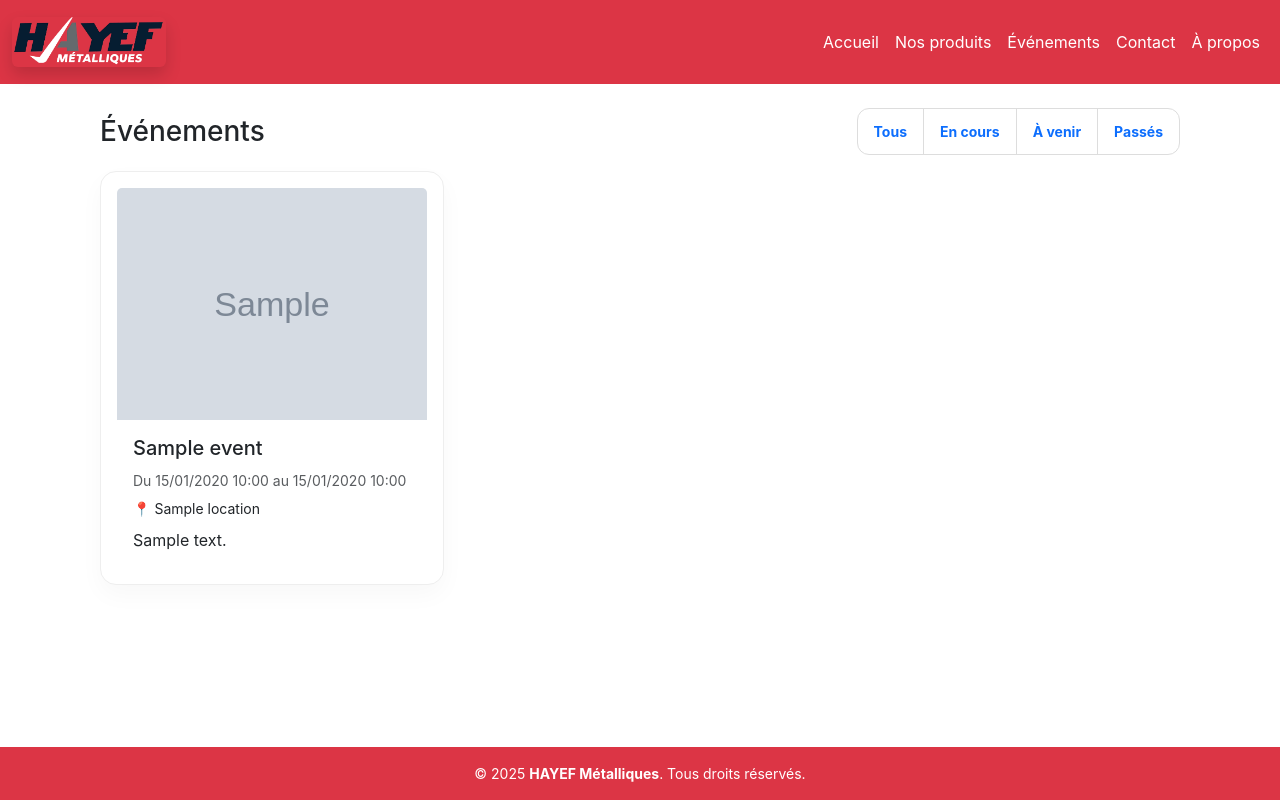
After one commit to HocineBouss/hayef-metalliques, a Symfony app: template templates/events/index.html.twig in a window 1280 px wide. The commit adds this page. Run offline with Twig, Linux system fonts and the light colour scheme; the template is opened without the code that fills it: most values are stand-ins (such as "Sample title", 1, 10 or a date in 2020); grey boxes marked "Sample" are stand-in pictures; style sheets or scripts are compiled from the project's sources; some libraries are stand-ins or nearby versions.

Commit message:
ajout events dans l'app

```diff
--- a/composer.json
+++ b/composer.json
@@ -71,6 +71,6 @@
         }
     },
     "require-dev": {
-        "symfony/maker-bundle": "*"
+        "symfony/maker-bundle": "^1.65"
     }
 }
--- a/config/services.yaml
+++ b/config/services.yaml
@@ -18,3 +18,6 @@ services:
 
     # add more service definitions when explicit configuration is needed
     # please note that last definitions always *replace* previous ones
+    App\Service\EventProvider:
+        arguments:
+            $projectDir: '%kernel.project_dir%'
--- a/templates/base.html.twig
+++ b/templates/base.html.twig
@@ -33,6 +33,7 @@
           <ul class="navbar-nav">
             <li class="nav-item"><a href="{{ path('app_home') }}" class="nav-link text-white">Accueil</a></li>
             <li class="nav-item"><a href="{{ path('app_produits') }}" class="nav-link text-white">Nos produits</a></li>
+            <li class="nav-item"><a href="{{ path('events_index') }}" class="nav-link text-white">Événements</a></li>
             <li class="nav-item"><a href="{{ path('app_contact') }}" class="nav-link text-white">Contact</a></li>
             <li class="nav-item"><a href="{{ path('app_apropos') }}" class="nav-link text-white">À propos</a></li>
           </ul>
@@ -53,6 +54,136 @@
     </div>
   </footer>
 
+  {# MODAL ÉVÉNEMENT EN AVANT #}
+  {% if highlightedEvent is defined and highlightedEvent %}
+    <div class="modal fade" id="eventAlertModal" tabindex="-1" aria-labelledby="eventAlertLabel" aria-hidden="true">
+      {# modal-xl = plus grande, max-width géré par Bootstrap #}
+      <div class="modal-dialog modal-xl modal-dialog-centered">
+        <div class="modal-content">
+          <div class="modal-header">
+            <h1 class="modal-title fs-5" id="eventAlertLabel">
+              Événement à ne pas manquer
+            </h1>
+            <button type="button" class="btn-close" data-bs-dismiss="modal" aria-label="Fermer"></button>
+          </div>
+
+          <div class="modal-body">
+            {# align-items-center = centre verticalement les 2 colonnes #}
+            <div class="row g-4 align-items-center">
+              {# GAUCHE : image = moitié de la modal #}
+              <div class="col-md-6 d-flex justify-content-center">
+                {% if highlightedEvent.image %}
+                  <a href="#"
+                    data-bs-toggle="modal"
+                    data-bs-target="#imagePreviewModal"
+                    data-image="{{ asset(highlightedEvent.image) }}"
+                    data-title="{{ highlightedEvent.title }}">
+                    <img src="{{ asset(highlightedEvent.image) }}"
+                        alt="{{ highlightedEvent.title }}"
+                        class="img-fluid rounded shadow"
+                        style="max-height: 75vh; width: 100%; object-fit: contain;">
+                  </a>
+                {% endif %}
+              </div>
+
+              {# DROITE : texte centré, colonne = moitié droite #}
+              <div class="col-md-6 d-flex flex-column justify-content-center text-center">
+                <h2 class="h4 mb-3">{{ highlightedEvent.title }}</h2>
+
+                <p class="mb-2">
+                  <small class="text-muted">
+                    Du {{ highlightedEvent.startAt|date('d/m/Y H:i') }}
+                    au {{ highlightedEvent.endAt|date('d/m/Y H:i') }}
+                  </small>
+                </p>
+
+                {% if highlightedEvent.location %}
+                  <p class="mb-2">
+                    <small>📍 {{ highlightedEvent.location }}</small>
+                  </p>
+                {% endif %}
+
+                {% if highlightedEvent.description %}
+                  <p class="mb-3">
+                    {{ highlightedEvent.description }}
+                  </p>
+                {% endif %}
+
+                <div>
+                  <a href="{{ path('events_index') }}"
+                    class="btn btn-primary btn-sm">
+                    Voir tous les événements
+                  </a>
+                </div>
+              </div>
+            </div>
+          </div>
+
+          <div class="modal-footer justify-content-end">
+            <button type="button" class="btn btn-outline-secondary btn-sm" data-bs-dismiss="modal">
+              Fermer
+            </button>
+          </div>
+        </div>
+      </div>
+    </div>
+  {% endif %}
+
+
+    {# MODAL DE PRÉVISUALISATION D'IMAGE #}
+  <div class="modal fade" id="imagePreviewModal" tabindex="-1" aria-labelledby="imagePreviewLabel" aria-hidden="true">
+    <div class="modal-dialog modal-dialog-centered modal-xl">
+      <div class="modal-content bg-transparent border-0">
+        <div class="modal-header border-0">
+          <h1 class="modal-title fs-5 text-white" id="imagePreviewLabel"></h1>
+          <button type="button" class="btn-close btn-close-white" data-bs-dismiss="modal" aria-label="Fermer"></button>
+        </div>
+        <div class="modal-body d-flex justify-content-center">
+          <img id="imagePreviewImg" src="" alt="" class="img-fluid rounded shadow" style="max-height: 90vh; width: auto;">
+        </div>
+      </div>
+    </div>
+  </div>
+
   <script src="https://cdn.jsdelivr.net/npm/bootstrap@5.3.8/dist/js/bootstrap.bundle.min.js"></script>
+
+    {% block javascripts %}
+    <script>
+      document.addEventListener('DOMContentLoaded', function () {
+        // 1. Prévisualisation d'image (lightbox)
+        var previewModalEl = document.getElementById('imagePreviewModal');
+        if (previewModalEl) {
+          previewModalEl.addEventListener('show.bs.modal', function (event) {
+            var trigger = event.relatedTarget;
+            if (!trigger) return;
+
+            var imgSrc = trigger.getAttribute('data-image');
+            var title = trigger.getAttribute('data-title') || '';
+
+            var imgEl = previewModalEl.querySelector('#imagePreviewImg');
+            var titleEl = previewModalEl.querySelector('#imagePreviewLabel');
+
+            if (imgEl && imgSrc) {
+              imgEl.src = imgSrc;
+              imgEl.alt = title;
+            }
+            if (titleEl) {
+              titleEl.textContent = title;
+            }
+          });
+        }
+
+        // 2. Afficher automatiquement la modale d'événement à l'ouverture du site (si présente)
+        {% if highlightedEvent is defined and highlightedEvent %}
+        var eventModalEl = document.getElementById('eventAlertModal');
+        if (eventModalEl) {
+          var eventModal = new bootstrap.Modal(eventModalEl);
+          eventModal.show();
+        }
+        {% endif %}
+      });
+    </script>
+  {% endblock %}
+
 </body>
 </html>
--- /dev/null
+++ b/templates/events/index.html.twig
@@ -0,0 +1,85 @@
+{% extends 'base.html.twig' %}
+
+{% block title %}Événements{% endblock %}
+
+{% block body %}
+<div class="container py-4">
+
+    <div class="d-flex justify-content-between align-items-center mb-3">
+        <h1 class="h3 mb-0">Événements</h1>
+
+        {# Filtres en boutons Bootstrap #}
+        <div class="btn-group" role="group" aria-label="Filtrer les événements">
+            <a href="{{ path('events_index', { status: 'all' }) }}"
+               class="btn btn-outline-primary btn-sm {{ status == 'all' ? 'active' : '' }}">
+                Tous
+            </a>
+            <a href="{{ path('events_index', { status: 'ongoing' }) }}"
+               class="btn btn-outline-primary btn-sm {{ status == 'ongoing' ? 'active' : '' }}">
+                En cours
+            </a>
+            <a href="{{ path('events_index', { status: 'upcoming' }) }}"
+               class="btn btn-outline-primary btn-sm {{ status == 'upcoming' ? 'active' : '' }}">
+                À venir
+            </a>
+            <a href="{{ path('events_index', { status: 'past' }) }}"
+               class="btn btn-outline-primary btn-sm {{ status == 'past' ? 'active' : '' }}">
+                Passés
+            </a>
+        </div>
+    </div>
+
+    {% if events is not empty %}
+        {# Grille responsive Bootstrap #}
+        <div class="row row-cols-1 row-cols-sm-2 row-cols-md-3 g-4">
+            {% for event in events %}
+                <div class="col">
+                    <div class="card h-100">
+
+                        {% if event.image %}
+                            <a href="#"
+                            data-bs-toggle="modal"
+                            data-bs-target="#imagePreviewModal"
+                            data-image="{{ asset(event.image) }}"
+                            data-title="{{ event.title }}">
+                                <img src="{{ asset(event.image) }}"
+                                    class="card-img-top"
+                                    alt="{{ event.title }}">
+                            </a>
+                        {% endif %}
+
+                        <div class="card-body d-flex flex-column">
+                            <h2 class="h5 card-title">{{ event.title }}</h2>
+
+                            <p class="card-text mb-1">
+                                <small class="text-muted">
+                                    Du {{ event.startAt|date('d/m/Y H:i') }}
+                                    au {{ event.endAt|date('d/m/Y H:i') }}
+                                </small>
+                            </p>
+
+                            {% if event.location %}
+                                <p class="card-text mb-2">
+                                    <small>📍 {{ event.location }}</small>
+                                </p>
+                            {% endif %}
+
+                            {% if event.description %}
+                                <p class="card-text">
+                                    {{ event.description }}
+                                </p>
+                            {% endif %}
+                        </div>
+
+                    </div>
+                </div>
+            {% endfor %}
+        </div>
+    {% else %}
+        <div class="alert alert-info mt-4" role="alert">
+            Aucun événement pour ce filtre.
+        </div>
+    {% endif %}
+
+</div>
+{% endblock %}
```
Also changed, not shown: config/events.yaml (added, +8 -0 lines), src/Controller/EventController.php (added, +74 -0 lines), src/Controller/HomeController.php (+9 -2 lines), src/Model/Event.php (added, +66 -0 lines), src/Service/EventProvider.php (added, +149 -0 lines), public/assets/img/events/sinaa-expo-2025.jpg (added), 2 other files.
